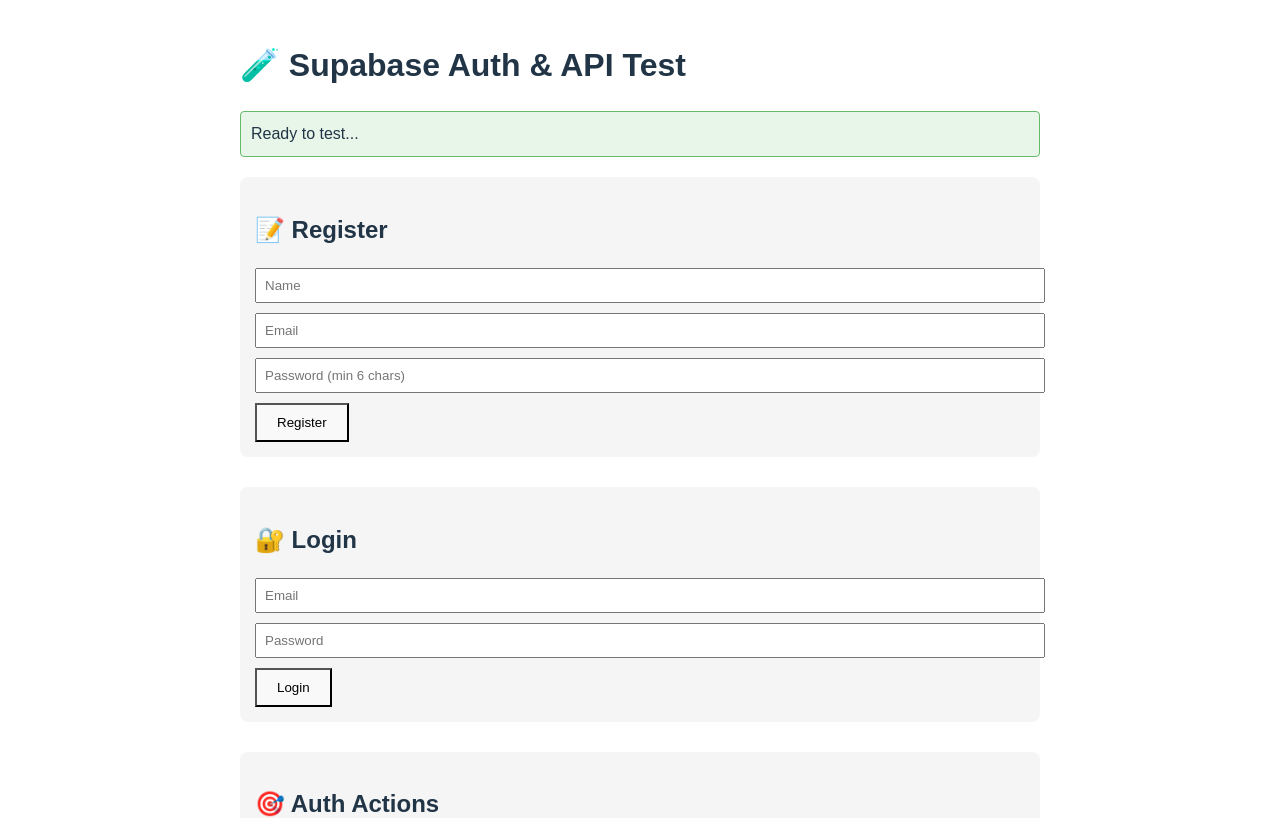
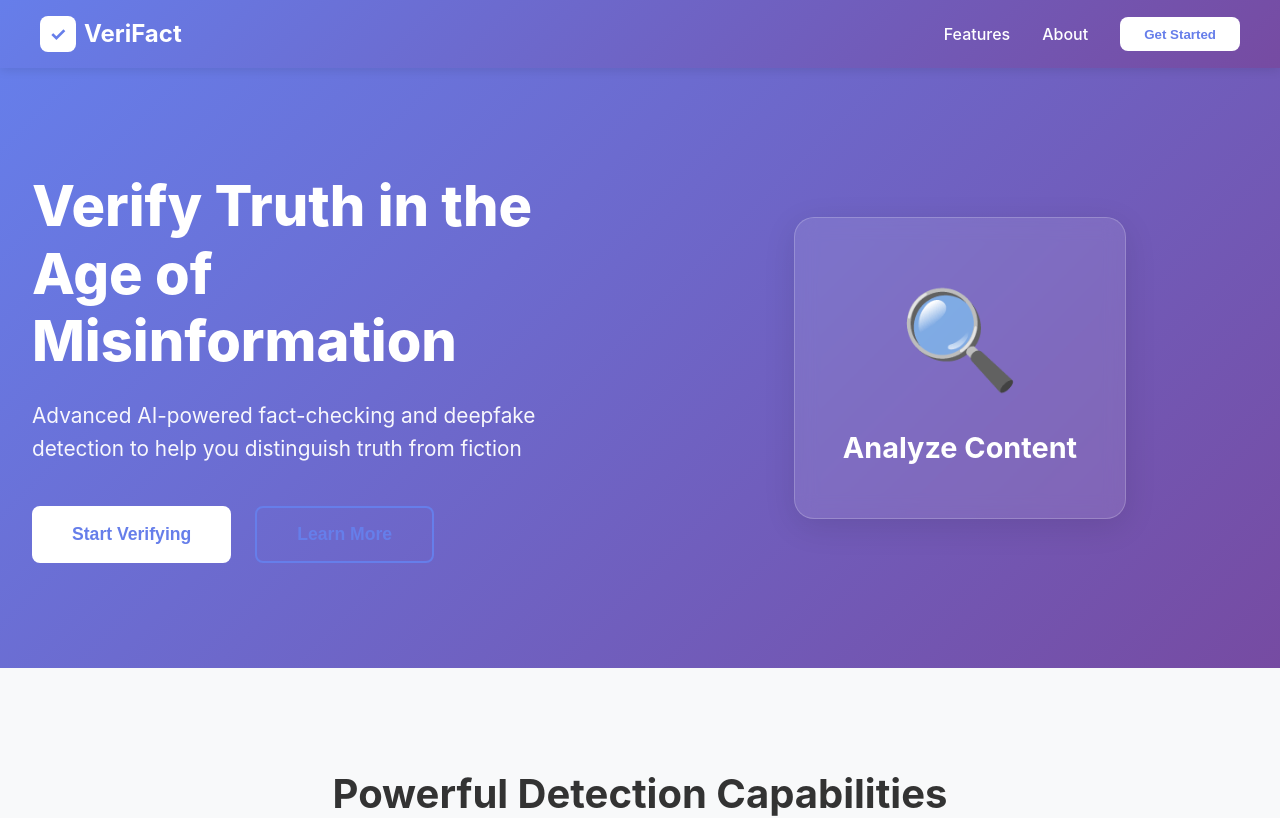
Before and after one commit to yshhh17/VeriFact, a React app in the folder frontend/: page / in a window 1280 px wide. Shown: the top 818 px of the page. Built offline with nearby package versions, Linux system fonts and the light colour scheme; no server answers; the HTML template or start-up script is replaced by a standard one.

Commit message:
feat: set up BrowserRouter with Route for auth page in main.tsx

```diff
--- a/frontend/src/main.tsx
+++ b/frontend/src/main.tsx
@@ -1,11 +1,17 @@
 import { StrictMode } from 'react'
 import { createRoot } from 'react-dom/client'
+import { BrowserRouter, Routes, Route } from 'react-router-dom'
 import './index.css'
-// import App from './App.tsx'
-import AuthTest from './pages/AuthTest.tsx'
+import App from './App.tsx'
+import Auth from './pages/Auth.tsx'
 
 createRoot(document.getElementById('root')!).render(
   <StrictMode>
-    <AuthTest />
+    <BrowserRouter>
+      <Routes>
+        <Route path="/" element={<App />} />
+        <Route path="/auth" element={<Auth />} />
+      </Routes>
+    </BrowserRouter>
   </StrictMode>,
 )
```
